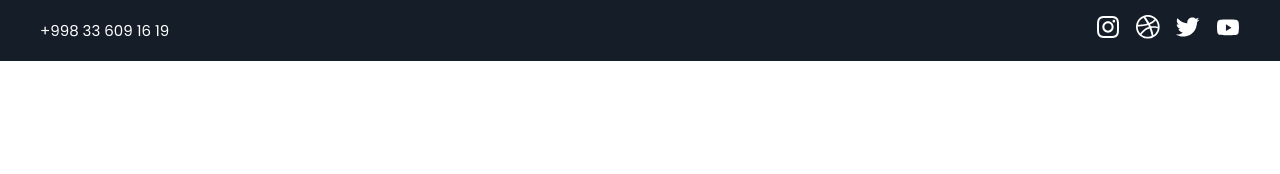
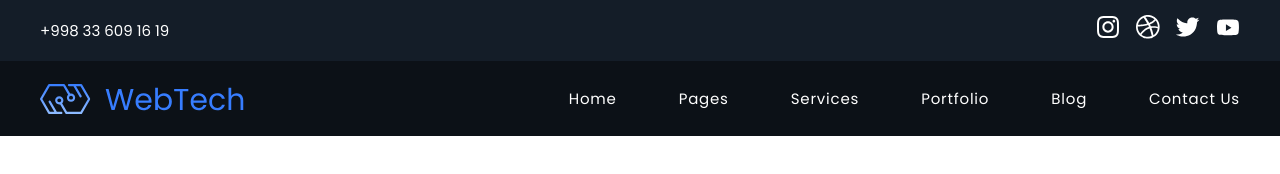
Before and after one commit to lhyunjin758-max/webteach, a plain HTML site: page index.html in a window 1280 px wide. Drawn offline with Linux system fonts and the light colour scheme.

Commit message:
add site-header-bottom

```diff
--- a/css/main.css
+++ b/css/main.css
@@ -6,6 +6,7 @@
 	--dark-white: rgba(255, 255, 255, 0.13);
 	--light-black: #141d28;
 	--dark-blue: #233142;
+	--header-bg: #0C1117;
 }
 
 * {
@@ -100,3 +101,58 @@ margin-right: 16px;
 .site-header__social-link svg:active{
   opacity: 0.6;
 }
+
+.site-header__bottom {
+	background-color: var(--header-bg);
+	padding-top: 10px;
+	padding-bottom: 10px;
+}
+
+.site-header_container {
+display: flex;
+align-items: center;
+}
+
+.site-logo {
+	margin-right: auto;
+	transition: all 0.4s ease;
+	display: flex;
+}
+
+.site-logo:hover{
+	transform: scale(1.1);
+}
+
+.site-logo:active{
+	opacity: 0.6;
+}
+
+.site-header__list {
+display: flex;
+align-items: center;
+
+}
+
+.site-header__item:not(:last-child) {
+	margin-right: 62px;
+}
+
+.site-header__link {
+font-weight: 400;
+font-size: 15px;
+line-height: 0.99;
+letter-spacing: 0.8px;
+color: var(--white-color);
+padding-bottom: 4px;
+transition: all 0.4s ease;
+}
+
+.site-header__link:hover {
+	border-bottom: 1px solid var(--light-blue);
+	color: var(--light-blue);
+	transform: translateY(50px);
+}
+
+.site-header__link:active {
+	opacity: 0.6;
+}
--- a/index.html
+++ b/index.html
@@ -10,8 +10,8 @@
 		<link
 			href="https://fonts.googleapis.com/css2?family=Montserrat:ital,wght@0,100..900;1,100..900&family=Poppins:ital,wght@0,100;0,200;0,300;0,400;0,500;0,600;0,700;0,800;0,900;1,100;1,200;1,300;1,400;1,500;1,600;1,700;1,800;1,900&display=swap"
 			rel="stylesheet" />
-    <!-- ICON -->
-		<link rel="icon" href="images/header/Vector.svg">
+		<!-- ICON -->
+		<link rel="icon" href="images/header/Vector.svg" />
 		<!-- CSS -->
 		<link rel="stylesheet" href="css/main.css" />
 	</head>
@@ -71,6 +71,34 @@
 					</ul>
 				</div>
 			</div>
+
+			<div class="site-header__bottom">
+				<div class="container site-header_container">
+					<a class="site-logo" href="/">
+						<img src="images/header/main logo.svg" alt="logo">
+						<ul class="site-header__list">
+							<li class="site-header__item" >
+								<a class="site-header__link" href="/">Home</a>
+							</li>
+							<li class="site-header__item" >
+								<a class="site-header__link" href="#">Pages</a>
+							</li>
+							<li class="site-header__item" >
+								<a class="site-header__link" href="#">Services</a>
+							</li>
+							<li class="site-header__item" >
+								<a class="site-header__link" href="#">Portfolio</a>
+							</li>
+							<li class="site-header__item" >
+								<a class="site-header__link" href="#">Blog</a>
+							</li>
+							<li class="site-header__item">
+								<a class="site-header__link" href="#">Contact Us</a>
+							</li>
+						</ul>
+					</a>
+				</div>
+			</div>
 		</header>
 	</body>
 </html>
```
Also changed, not shown: images/header/main logo.svg (added).
